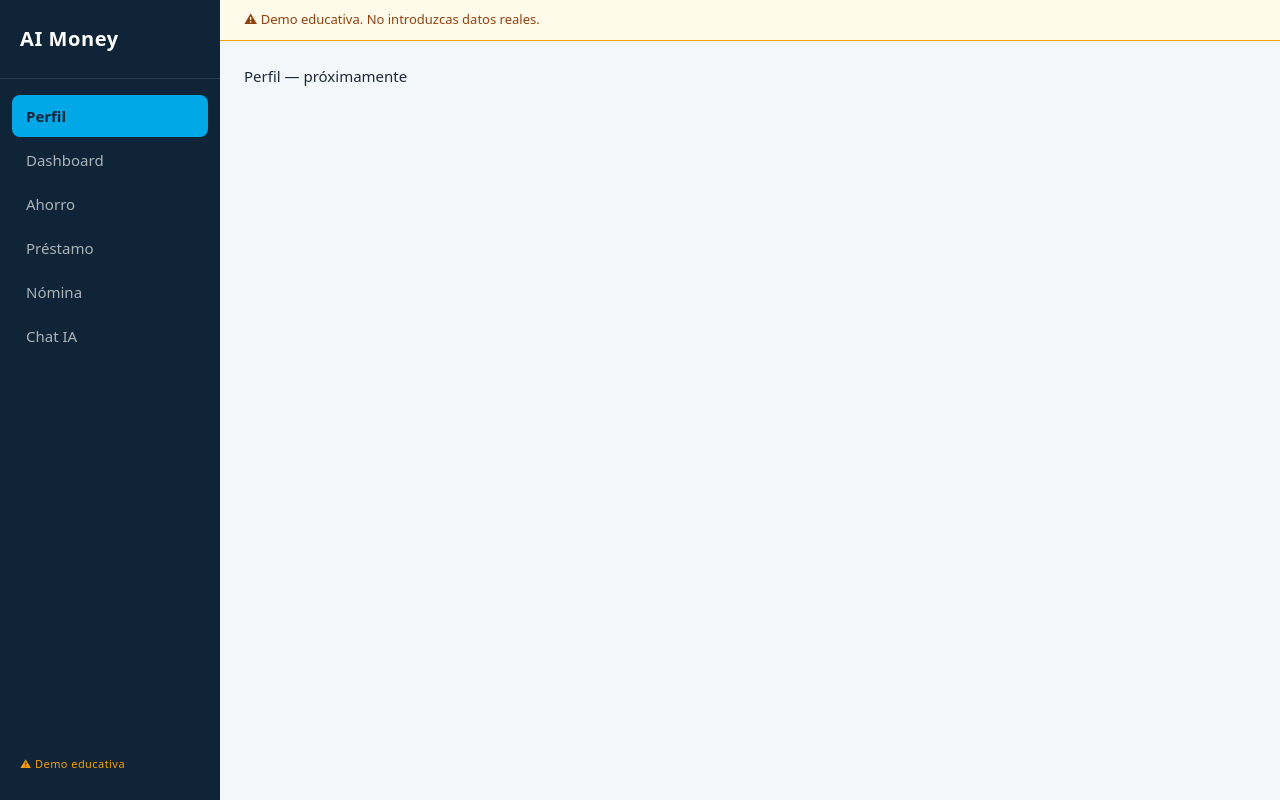
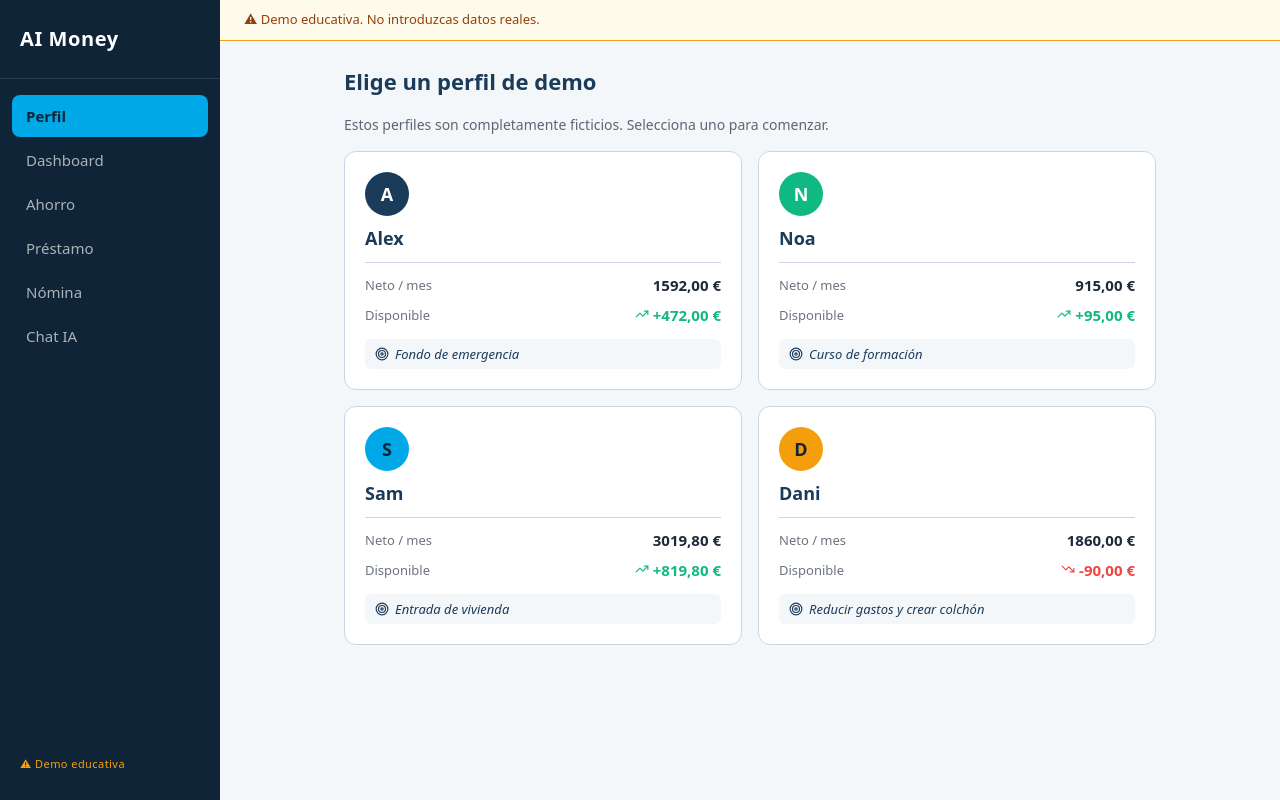
Before and after one commit to drojas-7u7/ai-money, a React (Vite) app in the folder frontend/: page / in a window 1280 px wide. Built offline with nearby package versions, Linux system fonts and the light colour scheme.

Commit message:
feat: add ProfileSelector with 4 demo profiles

```diff
--- a/frontend/src/App.jsx
+++ b/frontend/src/App.jsx
@@ -1,30 +1,33 @@
 import { useState } from 'react'
 import Layout from './components/layout/Layout'
+import ProfileSelector from './components/profile/ProfileSelector'
 
 // Stubs temporales: se reemplazan por el import real al construir cada componente
-function ProfileSelector()  { return <p style={{ padding: 24 }}>Perfil — próximamente</p> }
 function Dashboard()        { return <p style={{ padding: 24 }}>Dashboard — próximamente</p> }
 function SavingsSimulator() { return <p style={{ padding: 24 }}>Simulador de ahorro — próximamente</p> }
 function LoanSimulator()    { return <p style={{ padding: 24 }}>Simulador de préstamo — próximamente</p> }
 function PayslipUploader()  { return <p style={{ padding: 24 }}>Nómina — próximamente</p> }
 function Chat()             { return <p style={{ padding: 24 }}>Chat IA — próximamente</p> }
 
-const VIEWS = {
-  profile:   ProfileSelector,
-  dashboard: Dashboard,
-  savings:   SavingsSimulator,
-  loan:      LoanSimulator,
-  payslip:   PayslipUploader,
-  chat:      Chat,
-}
-
 function App() {
   const [activeTab, setActiveTab] = useState('profile')
-  const View = VIEWS[activeTab]
+  const [activeProfile, setActiveProfile] = useState(null)
 
   return (
     <Layout activeTab={activeTab} onTabChange={setActiveTab}>
-      <View />
+      {activeTab === 'profile'    && (
+        <ProfileSelector
+          activeProfileId={activeProfile?.profile_id ?? null}
+          onSelectProfile={setActiveProfile}
+          isLoading={false}
+          error={null}
+        />
+      )}
+      {activeTab === 'dashboard'  && <Dashboard />}
+      {activeTab === 'savings'    && <SavingsSimulator />}
+      {activeTab === 'loan'       && <LoanSimulator />}
+      {activeTab === 'payslip'    && <PayslipUploader />}
+      {activeTab === 'chat'       && <Chat />}
     </Layout>
   )
 }
--- /dev/null
+++ b/frontend/src/components/profile/ProfileSelector.jsx
@@ -0,0 +1,80 @@
+import { AlertTriangle, Target, TrendingUp, TrendingDown } from 'lucide-react'
+import styles from './ProfileSelector.module.css'
+import profiles from '../../data/perfiles.json'
+
+const AVATAR_COLORS = {
+  demo_01: styles.avatarBlue,
+  demo_02: styles.avatarGreen,
+  demo_03: styles.avatarCyan,
+  demo_04: styles.avatarAmber,
+}
+
+function ProfileSelector({ activeProfileId = null, onSelectProfile, isLoading = false, error = null }) {
+  return (
+    <div className={styles.container}>
+      <h2 className={styles.title}>Elige un perfil de demo</h2>
+      <p className={styles.subtitle}>
+        Estos perfiles son completamente ficticios. Selecciona uno para comenzar.
+      </p>
+
+      {error && (
+        <div className={styles.errorBanner}>
+          <AlertTriangle size={16} /> {error}
+        </div>
+      )}
+
+      <div className={styles.grid}>
+        {profiles.map((profile) => {
+          const available = profile.monthly_income - profile.fixed_expenses - profile.variable_expenses
+          const isPositive = available >= 0
+          const isActive = profile.profile_id === activeProfileId
+
+          return (
+            <button
+              key={profile.profile_id}
+              className={`${styles.card} ${isActive ? styles.activeCard : ''}`}
+              onClick={() => !isLoading && onSelectProfile(profile)}
+              disabled={isLoading}
+              aria-pressed={isActive}
+            >
+              {isActive && <span className={styles.activeBadge}>Activo</span>}
+
+              <div className={`${styles.avatar} ${AVATAR_COLORS[profile.profile_id]}`}>
+                {profile.alias[0]}
+              </div>
+              <span className={styles.alias}>{profile.alias}</span>
+
+              <div className={styles.divider} />
+
+              <div className={styles.row}>
+                <span className={styles.rowLabel}>Neto / mes</span>
+                <span className={styles.rowValue}>
+                  {profile.monthly_income.toLocaleString('es-ES', { minimumFractionDigits: 2 })} €
+                </span>
+              </div>
+
+              <div className={styles.row}>
+                <span className={styles.rowLabel}>Disponible</span>
+                <span className={`${styles.rowValue} ${isPositive ? styles.positive : styles.negative}`}>
+                  {isPositive
+                    ? <TrendingUp size={14} />
+                    : <TrendingDown size={14} />
+                  }{' '}
+                  {isPositive ? '+' : ''}
+                  {available.toLocaleString('es-ES', { minimumFractionDigits: 2 })} €
+                </span>
+              </div>
+
+              <div className={styles.goal}>
+                <Target size={14} className={styles.goalIcon} />
+                <span className={styles.goalText}>{profile.goal}</span>
+              </div>
+            </button>
+          )
+        })}
+      </div>
+    </div>
+  )
+}
+
+export default ProfileSelector
--- /dev/null
+++ b/frontend/src/components/profile/ProfileSelector.module.css
@@ -0,0 +1,175 @@
+@import '../../styles/variables.css';
+
+.container {
+  padding: 24px;
+  max-width: 860px;
+  margin: 0 auto;
+  display: flex;
+  flex-direction: column;
+  gap: 16px;
+}
+
+.title {
+  font-size: 22px;
+  font-weight: 700;
+  color: var(--header-blue);
+}
+
+.subtitle {
+  font-size: 14px;
+  color: var(--text-main);
+  opacity: 0.7;
+}
+
+/* Error */
+.errorBanner {
+  display: flex;
+  align-items: center;
+  gap: 8px;
+  padding: 12px 16px;
+  background: #FEF2F2;
+  border: 1px solid var(--alert-red);
+  border-radius: 8px;
+  color: var(--alert-red);
+  font-size: 14px;
+}
+
+/* Grid de tarjetas */
+.grid {
+  display: grid;
+  grid-template-columns: repeat(2, 1fr);
+  gap: 16px;
+}
+
+/* Tarjeta base */
+.card {
+  position: relative;
+  display: flex;
+  flex-direction: column;
+  align-items: flex-start;
+  gap: 10px;
+  padding: 20px;
+  background: var(--bg-card);
+  border: 1px solid var(--border-soft);
+  border-radius: 12px;
+  cursor: pointer;
+  text-align: left;
+  transition: border-color 0.15s, box-shadow 0.15s;
+  width: 100%;
+}
+
+.card:hover:not(:disabled) {
+  border-color: var(--cyan-accent);
+  box-shadow: 0 4px 16px rgba(0, 168, 232, 0.12);
+}
+
+.card:disabled {
+  opacity: 0.6;
+  cursor: not-allowed;
+}
+
+/* Tarjeta activa */
+.activeCard {
+  border-color: var(--cyan-accent);
+  border-width: 2px;
+  background: #F0FBFF;
+}
+
+/* Badge "Activo" */
+.activeBadge {
+  position: absolute;
+  top: 12px;
+  right: 12px;
+  padding: 2px 10px;
+  background: var(--cyan-accent);
+  color: var(--nav-dark);
+  font-size: 11px;
+  font-weight: 700;
+  border-radius: 20px;
+  text-transform: uppercase;
+  letter-spacing: 0.05em;
+}
+
+/* Círculo con inicial */
+.avatar {
+  width: 44px;
+  height: 44px;
+  border-radius: 50%;
+  display: flex;
+  align-items: center;
+  justify-content: center;
+  font-size: 18px;
+  font-weight: 700;
+  flex-shrink: 0;
+  color: #ffffff;
+}
+
+.avatarBlue  { background: var(--header-blue); }
+.avatarGreen { background: var(--success-green); }
+.avatarCyan  { background: var(--cyan-accent); color: var(--nav-dark); }
+.avatarAmber { background: var(--warning-amber); color: var(--nav-dark); }
+
+.alias {
+  font-size: 18px;
+  font-weight: 700;
+  color: var(--header-blue);
+}
+
+.divider {
+  width: 100%;
+  height: 1px;
+  background: var(--border-soft);
+  margin: 2px 0;
+}
+
+/* Filas de datos */
+.row {
+  display: flex;
+  justify-content: space-between;
+  align-items: center;
+  width: 100%;
+  gap: 8px;
+}
+
+.rowLabel {
+  font-size: 13px;
+  color: var(--text-main);
+  opacity: 0.65;
+}
+
+.rowValue {
+  font-size: 15px;
+  font-weight: 700;
+  color: var(--text-main);
+}
+
+.positive {
+  color: var(--success-green);
+}
+
+.negative {
+  color: var(--alert-red);
+}
+
+/* Objetivo */
+.goal {
+  display: flex;
+  align-items: center;
+  gap: 6px;
+  margin-top: 4px;
+  padding: 6px 10px;
+  background: var(--bg-general);
+  border-radius: 6px;
+  width: 100%;
+}
+
+.goalIcon {
+  flex-shrink: 0;
+  color: var(--header-blue);
+}
+
+.goalText {
+  font-size: 13px;
+  color: var(--header-blue);
+  font-style: italic;
+}
--- a/frontend/src/data/perfiles.json
+++ b/frontend/src/data/perfiles.json
@@ -1,42 +1,38 @@
 [
   {
     "profile_id": "demo_01",
-    "alias": "Alex (ficticio)",
-    "monthly_income": 1592,
+    "alias": "Alex",
+    "monthly_income": 1592.0,
     "fixed_expenses": 700,
     "variable_expenses": 420,
     "current_savings": 200,
-    "goal": "Fondo de emergencia",
-    "available": 472
+    "goal": "Fondo de emergencia"
   },
   {
     "profile_id": "demo_02",
-    "alias": "Noa (ficticio)",
-    "monthly_income": 915,
-    "fixed_expenses": 600,
-    "variable_expenses": 220,
-    "current_savings": 50,
-    "goal": "Curso de formación",
-    "available": 95
+    "alias": "Noa",
+    "monthly_income": 915.0,
+    "fixed_expenses": 520,
+    "variable_expenses": 300,
+    "current_savings": 100,
+    "goal": "Curso de formación"
   },
   {
     "profile_id": "demo_03",
-    "alias": "Sam (ficticio)",
-    "monthly_income": 3019.80,
-    "fixed_expenses": 1500,
-    "variable_expenses": 700,
-    "current_savings": 500,
-    "goal": "Entrada de vivienda",
-    "available": 819.80
+    "alias": "Sam",
+    "monthly_income": 3019.8,
+    "fixed_expenses": 1450,
+    "variable_expenses": 750,
+    "current_savings": 8000,
+    "goal": "Entrada de vivienda"
   },
   {
     "profile_id": "demo_04",
-    "alias": "Dani (ficticio)",
-    "monthly_income": 1860,
-    "fixed_expenses": 1200,
-    "variable_expenses": 750,
-    "current_savings": 0,
-    "goal": "Reducir gastos y crear colchón",
-    "available": -90
+    "alias": "Dani",
+    "monthly_income": 1860.0,
+    "fixed_expenses": 1100,
+    "variable_expenses": 850,
+    "current_savings": 50,
+    "goal": "Reducir gastos y crear colchón"
   }
 ]
```
